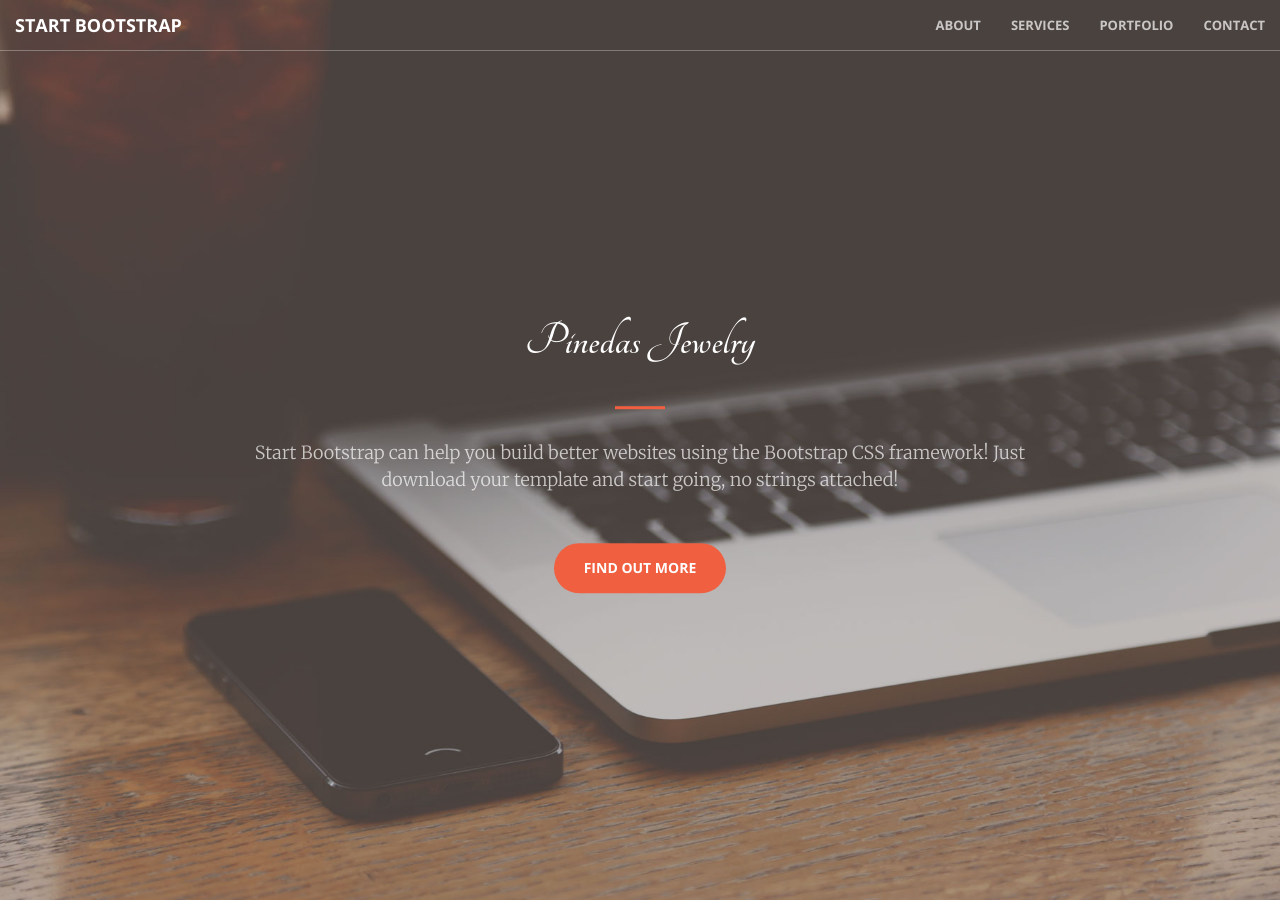
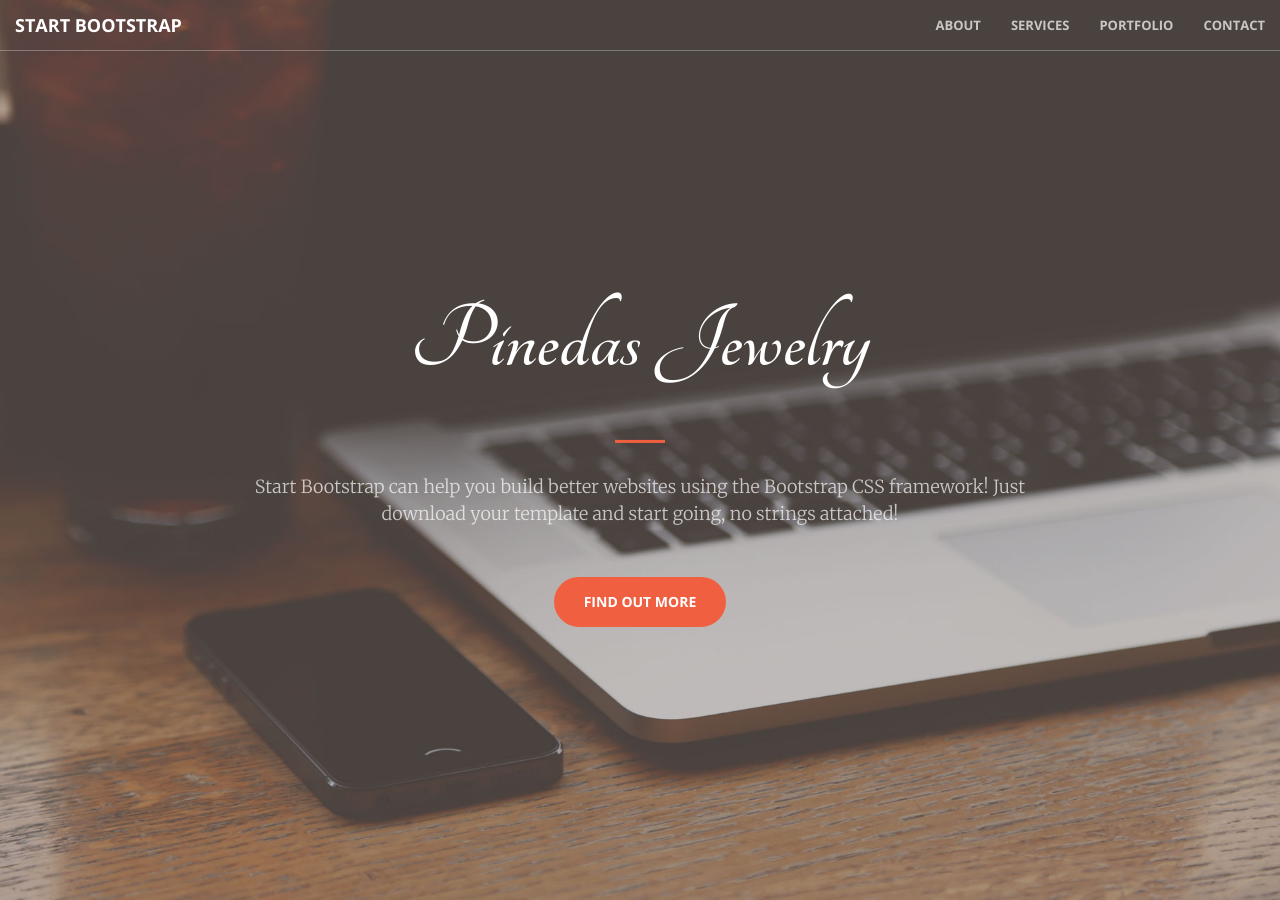
Before and after one commit to mariopineda/pinedasjewelry, a Jekyll site: the page built from index.html, in a window 1280 px wide and 900 px high. Built offline with Jekyll 4.4.1, drawn with Linux system fonts in a browser that asks for light colours.

Commit message:
Update header.html

```diff
--- a/_includes/header.html
+++ b/_includes/header.html
@@ -1,7 +1,7 @@
 <header>
     <div class="header-content">
         <div class="header-content-inner">
-            <div style="font-family: 'Tangerine', serif; font-size: 48px;">Pinedas Jewelry</div>
+            <div style="font-family: 'Tangerine', serif; font-size: 96px;">Pinedas Jewelry</div>
             <hr>
             <p>Start Bootstrap can help you build better websites using the Bootstrap CSS framework! Just download your template and start going, no strings attached!</p>
             <a href="#about" class="btn btn-primary btn-xl page-scroll">Find Out More</a>
```
